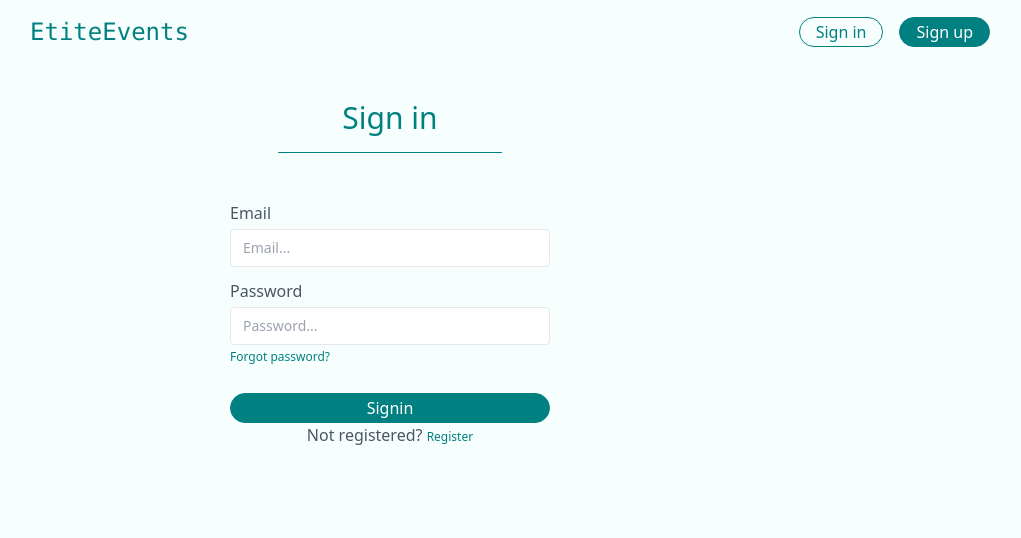
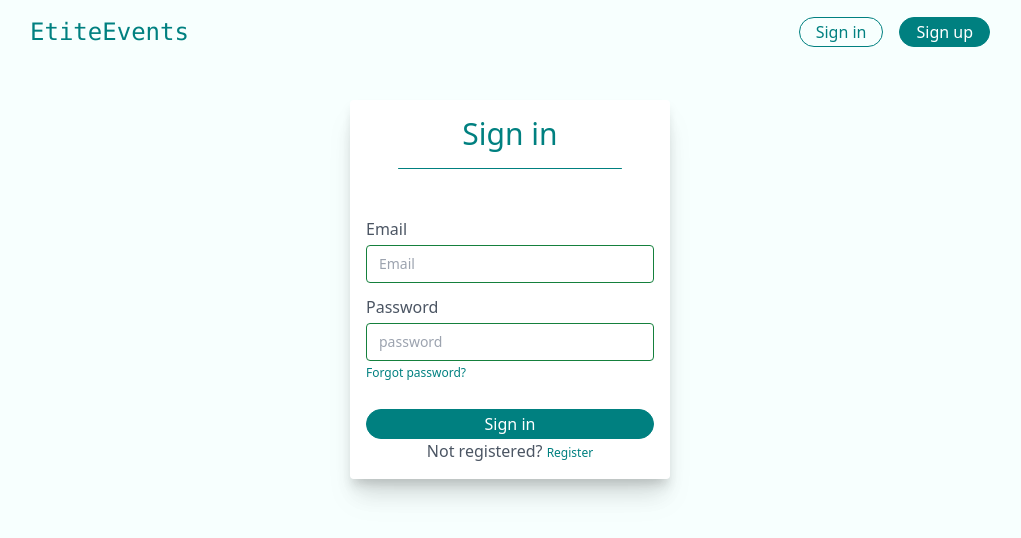
Before and after one commit to ericndungutse/event-managment-system, a React (Vite) app in the folder client/: page /sign-in in a window 1280 px wide. Shown: the top 538 px of the page, without its empty margins (130-1151 px from the left). Built offline with nearby package versions, Linux system fonts and the light colour scheme.

Commit message:
feat: integrate siginin page with api

```diff
--- a/client/package.json
+++ b/client/package.json
@@ -15,6 +15,8 @@
     "axios": "^1.6.8",
     "react": "^18.2.0",
     "react-dom": "^18.2.0",
+    "react-hook-form": "^7.51.3",
+    "react-hot-toast": "^2.4.1",
     "react-icons": "^5.1.0",
     "react-router-dom": "^6.23.0"
   },
--- a/client/src/components/Button.jsx
+++ b/client/src/components/Button.jsx
@@ -7,7 +7,7 @@ export default function Button({
 }) {
   return (
     <button
-      className={`${customClasses} bg-primary-color hover:border-primary-color align-middle text-base text-white border border-primary-color py-0.5 px-4 rounded-full font-light`}
+      className={`${customClasses} bg-primary-color hover:bg-primary-color-light hover:border-primary-color-light align-middle text-base transition-all ease-linear text-white border duration-100 border-primary-color py-0.5 px-4 rounded-full font-light disabled:opacity-60 disabled:shadow-inner`}
       disabled={disabled}
     >
       {children}
--- /dev/null
+++ b/client/src/components/ErrorMessage.jsx
@@ -0,0 +1,9 @@
+import React from 'react';
+
+export default function ErrorMessage({ children }) {
+  return (
+    <div className='bg-red-100 text-red-600 px-4 py-2 rounded border border-red-400'>
+      {children}
+    </div>
+  );
+}
--- a/client/src/components/InputGroup.jsx
+++ b/client/src/components/InputGroup.jsx
@@ -1,26 +1,15 @@
 import React from 'react';
 import InputLabel from './InputLabel';
-import Input from './Input';
 
 export default function InputGroup({
   htmlFor,
   labelText,
-  type,
-  id,
-  placeholder,
-  required,
-  inputValueChangeHandler,
+  children,
 }) {
   return (
     <div className='flex flex-col gap-1'>
       <InputLabel htmlFor={htmlFor}>{labelText}</InputLabel>
-      <Input
-        type={type}
-        id={id}
-        placeholder={placeholder}
-        required={required}
-        inputValueChangeHandler={inputValueChangeHandler}
-      />
+      {children}
     </div>
   );
 }
--- /dev/null
+++ b/client/src/components/LoadingSpinner.jsx
@@ -0,0 +1,10 @@
+function LoadingSpinner() {
+  return (
+    <span
+      className='inline-block h-4 w-4 animate-spin rounded-full border-2 border-solid border-current border-r-transparent align-[-0.125em] text-primary motion-reduce:animate-[spin_5s_linear_infinite]'
+      role='status'
+    ></span>
+  );
+}
+
+export default LoadingSpinner;
--- a/client/src/features/SignIn/SignInForm.jsx
+++ b/client/src/features/SignIn/SignInForm.jsx
@@ -1,42 +1,124 @@
-import React from 'react';
+import React, { useState } from 'react';
+import toast from 'react-hot-toast';
+import axios from 'axios';
+import { useForm } from 'react-hook-form';
 import InputGroup from '../../components/InputGroup';
 import Button from '../../components/Button';
-import { Link } from 'react-router-dom';
+import { Link, useNavigate } from 'react-router-dom';
+import { useMutation } from '@tanstack/react-query';
+import ErrorMessage from '../../components/ErrorMessage';
+import LoadingSpinner from '../../components/LoadingSpinner';
+
+async function signInUserApi(email, password) {
+  try {
+    const res = await axios.post(
+      `${import.meta.env.VITE_BACKEND_URL}/api/v1/auth/signin`,
+      {
+        email: email,
+        password: password,
+      }
+    );
+
+    return res.data;
+  } catch (error) {
+    if (error.response.status >= 400)
+      throw new Error(error.response.data.message);
+    else
+      throw new Error(
+        'Something whent wrong! Please try again'
+      );
+  }
+}
 
 export default function SignInForm() {
+  const [signInError, setSigninError] = useState('');
+
+  const navigate = useNavigate();
+
+  const { isPending, mutate: signin } = useMutation({
+    mutationFn: async ({ email, password }) => {
+      await signInUserApi(email, password);
+    },
+
+    onSuccess: (user) => {
+      toast.success('Login success');
+      // navigate('/dashboard', { replace: true });
+    },
+
+    onError: (err) => {
+      setSigninError(err.message);
+    },
+  });
+
+  const {
+    register,
+    handleSubmit,
+    formState: { errors },
+  } = useForm();
+
+  const onSubmit = ({ email, password }) => {
+    signin({ email, password });
+  };
+
   return (
     <form
+      onSubmit={handleSubmit(onSubmit)}
       className='w-full flex flex-col gap-3'
-      // onSubmit={handleSubmit}
     >
-      {/* {errorMsg && (
-        <InComponentError>{errorMsg}</InComponentError>
-      )} */}
+      {signInError && (
+        <ErrorMessage>{signInError}</ErrorMessage>
+      )}
+
+      <InputGroup labelText='Email' htmlFor='email'>
+        <input
+          disabled={isPending}
+          type='email'
+          {...register('email', {
+            required: 'Email is required',
+            pattern:
+              /^[a-zA-Z0-9.!#$%&'*+/=?^_`{|}~-]+@[a-zA-Z0-9-]+(?:\.[a-zA-Z0-9-]+)*$/,
+          })}
+          className='bg-grey-200 px-3 text-sm py-2 rounded border outline-none valid:border-green-700'
+          id='email'
+          placeholder='Email'
+        />
+      </InputGroup>
+
+      {errors['email'] && (
+        <span className='text-red-600 -mt-2 text-xs'>
+          {(errors.email.message && errors.email.message) ||
+            'Invalid email address'}
+        </span>
+      )}
 
       <InputGroup
-        htmlFor='email'
-        type='email'
-        id='email'
-        placeholder='Email...'
-        labelText='Email'
-        required={true}
-        // inputValueChangeHandler={{
-        //   value: email,
-        //   onChangeHandler: handleEmailOnChange,
-        // }}
-      />
-      <InputGroup
         htmlFor='password'
-        type='password'
+        labelText='Password'
         id='password'
-        placeholder='Password...'
-        labelText='Password'
-        required={true}
-        // inputValueChangeHandler={{
-        //   value: password,
-        //   onChangeHandler: handlePasswordOnChange,
-        // }}
-      />
+        register={{
+          ...register('password', {
+            required: 'This field is required',
+          }),
+        }}
+      >
+        <input
+          disabled={isPending}
+          type='password'
+          {...register('password', {
+            required: 'This field is required',
+          })}
+          className='bg-grey-200 px-3 text-sm py-2 rounded border outline-none focus:invalid:border-red-400 valid:border-green-700'
+          id='password'
+          placeholder='password'
+        />
+      </InputGroup>
+
+      {errors['password'] &&
+        errors['password']?.message && (
+          <span className='text-red-600 -mt-2 text-xs'>
+            {errors['password']?.message}
+          </span>
+        )}
       <Link
         href='#'
         className='text-xs block text-primary-color hover:underline -mt-2'
@@ -44,13 +126,10 @@ export default function SignInForm() {
         Forgot password?
       </Link>
       <Button
+        disabled={isPending}
         customClasses='mt-4 btn-primary'
-        // disabled={isLoading}
       >
-        Signin
-        {/* {' '}
-        {(isLoading && <LoadingSpinner />) ||
-          'Sign in'}{' '} */}
+        {(isPending && <LoadingSpinner />) || 'Sign in'}{' '}
       </Button>
     </form>
   );
--- a/client/src/main.jsx
+++ b/client/src/main.jsx
@@ -1,4 +1,5 @@
 import React from 'react';
+import { Toaster } from 'react-hot-toast';
 import {
   QueryClient,
   QueryClientProvider,
@@ -20,5 +21,24 @@ ReactDOM.createRoot(document.getElementById('root')).render(
         <App />
       </QueryClientProvider>
     </BrowserRouter>
+    <Toaster
+      position='top-center'
+      gutter={12}
+      containerStyle={{ margin: '8px' }}
+      toastOptions={{
+        success: { duration: 3000 },
+        error: {
+          duration: 5000,
+        },
+        style: {
+          fontSize: '16px',
+          textAlign: 'center',
+          maxWidth: '500px',
+          padding: '16px 24px',
+          backgroundColor: 'white',
+          color: 'black',
+        },
+      }}
+    />
   </React.StrictMode>
 );
--- a/client/src/pages/SignIn.jsx
+++ b/client/src/pages/SignIn.jsx
@@ -1,16 +1,16 @@
 import React from 'react';
+import { Link } from 'react-router-dom';
 import PageLayout from '../ui/PageLayout';
 import SignInForm from '../features/SignIn/SignInForm';
-import { Link } from 'react-router-dom';
 
 export default function SignIn() {
   return (
     <PageLayout>
-      <div className='flex flex-col items-center justify-center py-12 -mt-3 w-full md:w-3/4 gap-6'>
-        <div className='max-w-80 w-80 flex justify-center flex-col items-center'>
-          <h2 className='text-primary-color text-3xl font-light text-center mb-8'>
+      <div className='flex flex-col items-center justify-center py-12 -mt-3 w-full gap-6'>
+        <div className='max-w-80 w-80 flex justify-center flex-col items-center bg-white rounded shadow-xl drop-shadow-xl p-4'>
+          <h2 className='text-primary-color text-3xl font-normal text-center mb-8'>
             Sign in
-            <hr className='w-56 h-[0.5px] bg-primary-color max-auto my-4 border-0 rounded' />
+            <hr className='w-56 h-[1px] bg-primary-color max-auto my-4 border-0 rounded' />
           </h2>
           <SignInForm />
           <p className=''>
--- a/client/src/ui/PageLayout.jsx
+++ b/client/src/ui/PageLayout.jsx
@@ -3,7 +3,7 @@ import Header from './Header';
 
 export default function PageLayout({ children }) {
   return (
-    <div className='px-40'>
+    <div className='px-40 pb-6'>
       <Header />
       {children}
     </div>
--- a/client/tailwind.config.js
+++ b/client/tailwind.config.js
@@ -5,6 +5,7 @@ export default {
     extend: {
       colors: {
         'primary-color': '#008080',
+        'primary-color-light': '#008080be',
       },
     },
   },
```
Also changed, not shown: 2 other files (tests, documents, lock files or other folders).
